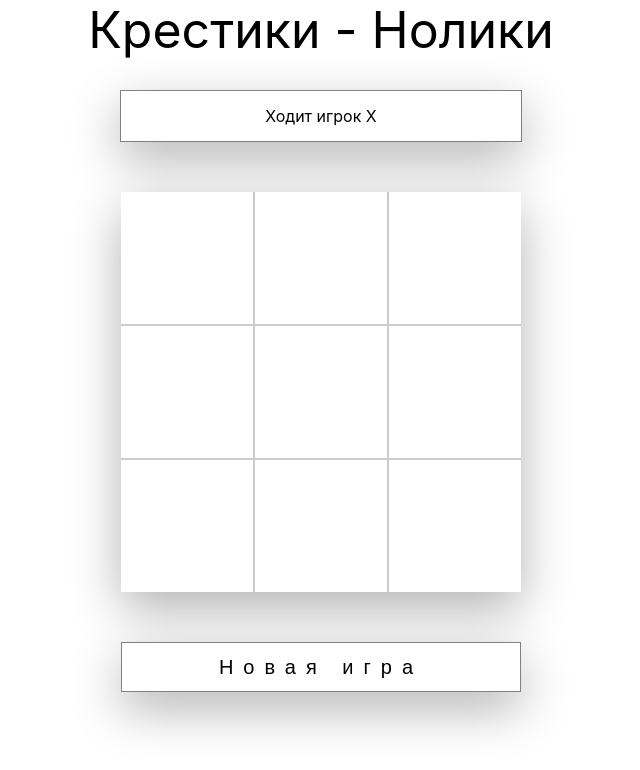
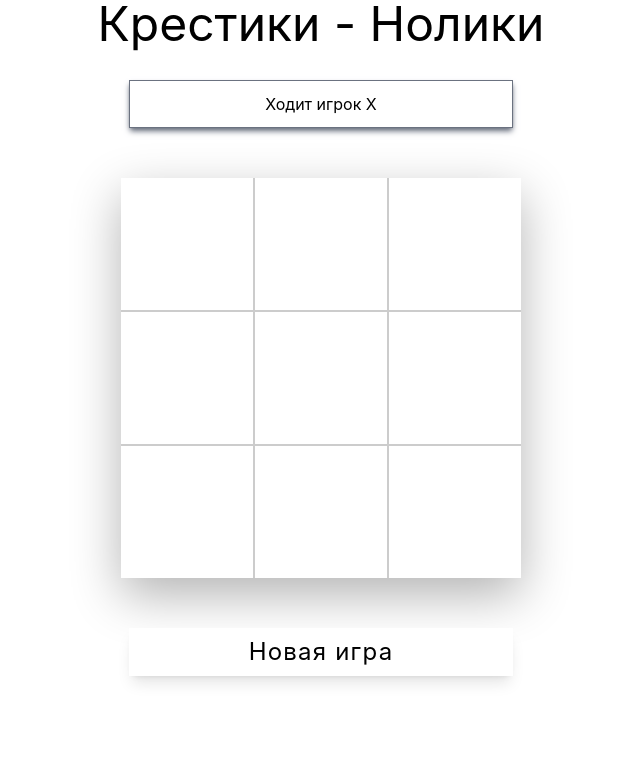
Before and after one commit to Yogurt7v/React-OX, a React (Create React App) app in the folder my-app/: page / in a window 1280 px wide. Shown: the top 770 px of the page, without its empty margins (319-959 px from the left). Built offline with nearby package versions, Linux system fonts and the light colour scheme.

Commit message:
tailwind done

```diff
--- a/my-app/package.json
+++ b/my-app/package.json
@@ -43,5 +43,8 @@
       "last 1 firefox version",
       "last 1 safari version"
     ]
+  },
+  "devDependencies": {
+    "tailwindcss": "^3.4.1"
   }
 }
--- a/my-app/src/App.css
+++ b/my-app/src/App.css
@@ -1,9 +1,9 @@
-.App-header {
+/* .App-header {
 	text-align: center;
 	font-size: 50px;
-}
+} */
 
-.App-restart {
+/* .App-restart {
 	display: flex;
 	margin: 20px auto;
 	justify-content: center;
@@ -16,4 +16,4 @@
 	background-color: white;
 	border: 0.3px solid grey;
 	box-shadow: rgba(0, 0, 0, 0.3) 0px 17px 50px;
-}
+} */
--- a/my-app/src/App.js
+++ b/my-app/src/App.js
@@ -1,5 +1,5 @@
 // import { useEffect, useState } from 'react';
-import './App.css';
+// import './App.css';
 import { Field } from './components/field/Field';
 import { Information } from './components/information/Information';
 import { store } from './store';
@@ -13,14 +13,14 @@ export const App = () => {
 
 	return (
 		<>
-			<div className="App">
-				<div className="App-container">
-					<header className="App-header">Крестики - Нолики</header>
+			<div>
+				<div >
+					<header className="text-center text-5xl">Крестики - Нолики</header>
 					<Information></Information>
 					<Field
 						restart={restart}
 					></Field>
-					<button onClick={() => restart()} className="App-restart">
+					<button onClick={() => restart()} className="flex mx-auto justify-center items-center h-12 w-96 text-black text-2xl tracking-wider bg-white border-0.3px border-grey shadow-lg" >
 						Новая игра
 					</button>
 				</div>
--- a/my-app/src/components/field/Field.js
+++ b/my-app/src/components/field/Field.js
@@ -1,4 +1,4 @@
-import style from './field.module.css';
+// import style from './field.module.css';
 import { store } from '../../store';
 import { useSelector } from 'react-redux';
 
@@ -69,13 +69,13 @@ export const Field = ({ restart }) => {
 	}
 
 	return (
-		<div className={style.AppField}>
+		<div className="AppField">
 			{arr.map((item, index) => (
 				<div
 					onClick={() => handleClick(index)}
 					key={index}
 					index={index}
-					className={`${style.AppFieldCell} `}
+					className={"AppFieldCell"}
 				>
 					{arr[index]}
 				</div>
--- a/my-app/src/components/field/field.module.css
+++ b/my-app/src/components/field/field.module.css
@@ -24,7 +24,7 @@
 	background: #000;
 } */
 
-.AppField {
+/* .AppField {
 	background-color: rgba(0, 0, 0, 0.2);
 	margin: 50px auto;
 	vertical-align: center;
@@ -36,18 +36,18 @@
 	grid-gap: 2px;
 	border-radius: 4px;
 	box-shadow: rgba(0, 0, 0, 0.3) 0px 17px 50px;
-}
+} */
 
-.AppFieldCell {
+/* .AppFieldCell {
 	background-color: white;
 	transition: background-color 0.5s;
 	display: flex;
 	justify-content: center;
 	align-items: center;
 	font-size: 40px;
-}
-.AppField :hover {
+} */
+/* .AppField :hover {
 	background-color: rgba(0, 0, 0, 0);
 	transition: background-color 0.5s;
 	cursor: pointer;
-}
+} */
--- a/my-app/src/components/information/Information.js
+++ b/my-app/src/components/information/Information.js
@@ -1,5 +1,5 @@
 import { useSelector } from 'react-redux';
-import style from './information.module.css';
+// import style from './information.module.css';
 
 
 export const Information = () => {
@@ -8,7 +8,7 @@ export const Information = () => {
 	const color = useSelector((state) => state.textColor);
 
 	return (
-		<div className={style.Information} style={{ color: color }}>
+		<div className="mt-8 flex m-auto justify-center items-center text-center h-12 w-96 bg-white border border-gray-500  shadow-gray-500 shadow-md" style={{ color: color }}>
 			{message}
 		</div>
 	);
--- a/my-app/src/components/information/Information.module.css
+++ b/my-app/src/components/information/Information.module.css
@@ -1,4 +1,4 @@
-.Information {
+/* .Information {
 	margin: 30px auto;
 	display: flex;
 	text-align: center;
@@ -9,4 +9,4 @@
 	background-color: white;
 	border: 1px solid grey;
 	box-shadow: rgba(0, 0, 0, 0.3) 0px 17px 50px;
-}
+} */
--- a/my-app/src/index.css
+++ b/my-app/src/index.css
@@ -1,3 +1,36 @@
+@tailwind base;
+@tailwind components;
+@tailwind utilities;
+
+@layer components{
+	.AppFieldCell {
+		background-color: white;
+		transition: background-color 0.5s;
+		display: flex;
+		justify-content: center;
+		align-items: center;
+		font-size: 40px;
+	}
+	.AppField :hover {
+		background-color: rgba(0, 0, 0, 0);
+		transition: background-color 0.5s;
+		cursor: pointer;
+	}
+	.AppField {
+	background-color: rgba(0, 0, 0, 0.2);
+	margin: 50px auto;
+	vertical-align: center;
+	width: 400px;
+	height: 400px;
+	display: grid;
+	grid-template-columns: 1fr 1fr 1fr;
+	grid-template-rows: 1fr 1fr 1fr;
+	grid-gap: 2px;
+	border-radius: 4px;
+	box-shadow: rgba(0, 0, 0, 0.3) 0px 17px 50px;
+}
+}
+
 body {
   margin: 0;
   font-family: -apple-system, BlinkMacSystemFont, 'Segoe UI', 'Roboto', 'Oxygen',
--- /dev/null
+++ b/my-app/tailwind.config.js
@@ -0,0 +1,8 @@
+/** @type {import('tailwindcss').Config} */
+module.exports = {
+	content: ["./src/**/*.{html,js}"],
+	theme: {
+	  extend: {},
+	},
+	plugins: [],
+  }
```
Also changed, not shown: 1 other file (tests, documents, lock files or other folders).
